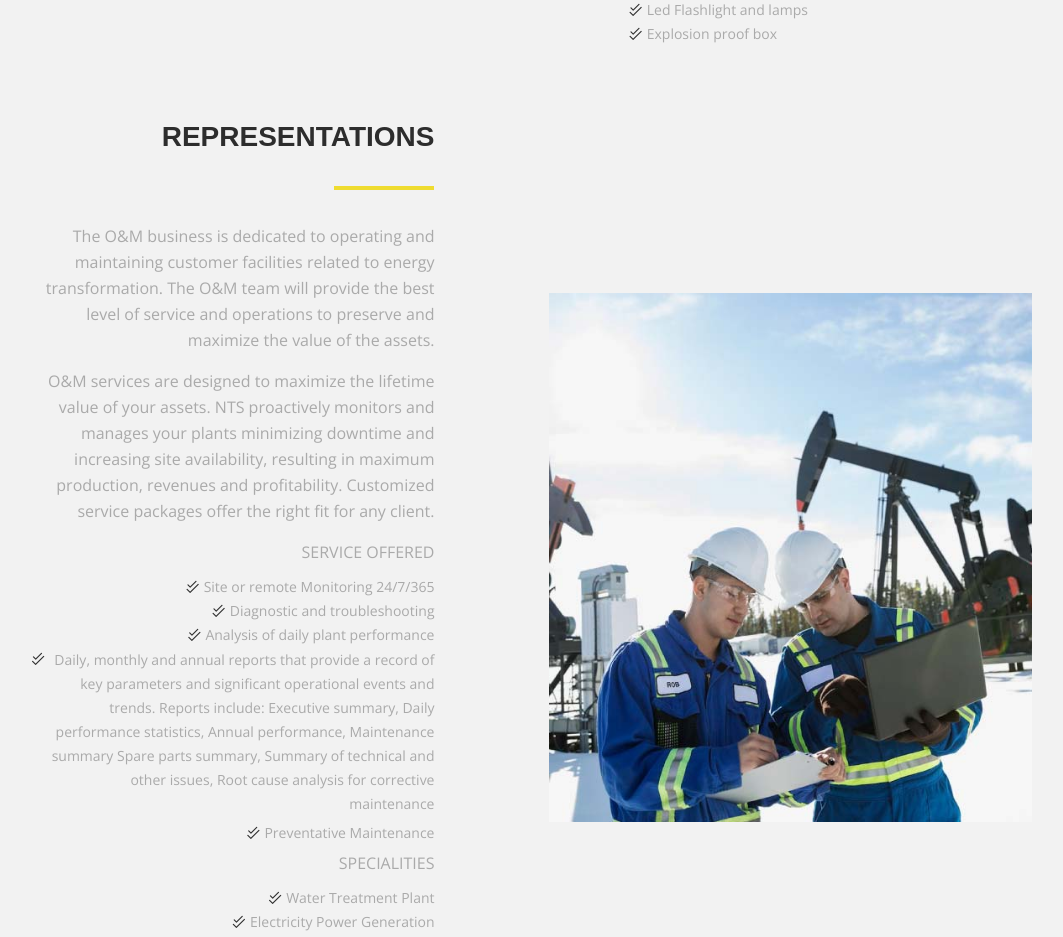
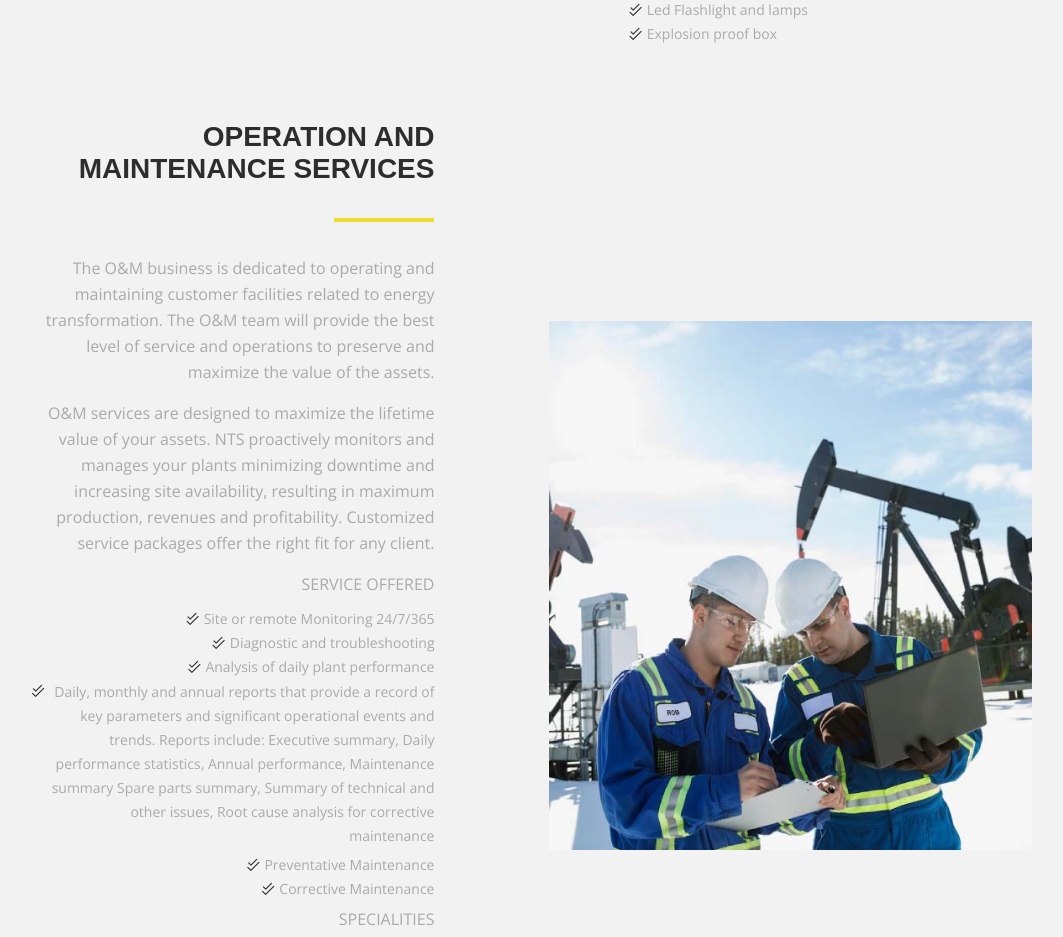
Before and after one commit to davecast/neussts, a Vue app: page /solutions in a window 1280 px wide. Shown: the part 2480-3417 px from the top of the page, without its empty margins (108-1171 px from the left). Built offline with nearby package versions, Linux system fonts and the light colour scheme; a web font is replaced by a local one; what @saeris/vue-spinners would draw is missing.

Commit message:
Fix issues on home, company and solutions pages

```diff
--- a/src/views/Company.vue
+++ b/src/views/Company.vue
@@ -7,8 +7,10 @@
         COMPANY
       </h2>
       <p class="banner__title--text text--white text--normal m--none">
-        We offer the highest quality of services and products through simple
-        processes, and effective communication, and promote products and
+        Neuss Technical Services (NTS) is a company that relies on highly
+        experienced professionals, with a global vision to assist the energy
+        industry. We offer the highest quality of services and products through
+        simple processes, and effective communication, and promote products and
         services in emerging markets. At Neuss, we always seek the solution the
         client truly needs.
       </p>
--- a/src/views/Home.vue
+++ b/src/views/Home.vue
@@ -50,7 +50,7 @@
         <p class="text--big text--white mb--x3 text--center">
           Making efficient and effective decisions for your business.
         </p>
-        <NeButton routeLink="/about">
+        <NeButton routeLink="/company">
           more about us
         </NeButton>
       </div>
--- a/src/views/Solutions.vue
+++ b/src/views/Solutions.vue
@@ -261,7 +261,7 @@
             class="grid__item grid__item--center-v content--left--pd order--2--tb"
           >
             <Title
-              title="REPRESENTATIONS"
+              title="Operation and Maintenance Services"
               color="2d2d2d"
               position="right"
               :twoLines="true"
@@ -323,6 +323,12 @@
                 <i class="wz-icon wz-check-double text--black"></i>
                 <p class="text--grey--c">
                   Preventative Maintenance
+                </p>
+              </li>
+              <li class="list list--right">
+                <i class="wz-icon wz-check-double text--black"></i>
+                <p class="text--grey--c">
+                  Corrective Maintenance
                 </p>
               </li>
             </ul>
```
Also changed, not shown: src/assets/about/iso.jpg.
